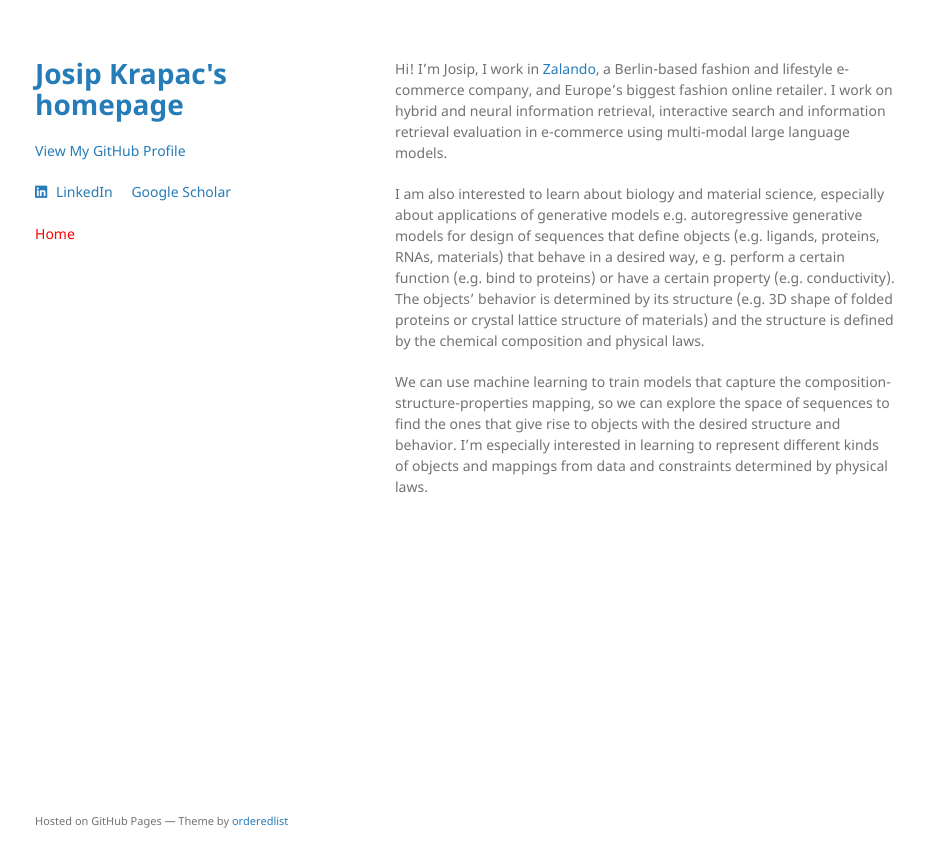
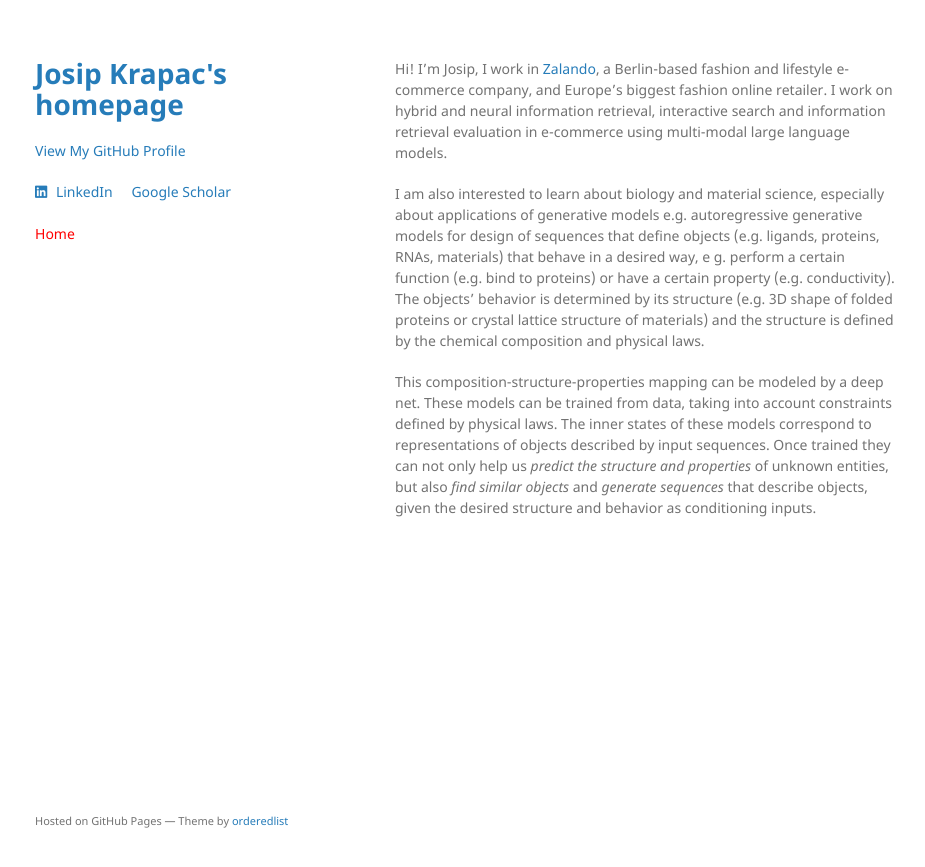
Before and after one commit to josipkrapac/josipkrapac.github.io, a Jekyll site: the page built from index.md, in a window 1280 px wide. Shown: the top 867 px of the page, without its empty margins (175-1100 px from the left). Built offline with Jekyll 4.4.1, drawn with Linux system fonts in a browser that asks for light colours; a style sheet for code colours, icons or effects is not loaded.

Commit message:
Update index.md

```diff
--- a/index.md
+++ b/index.md
@@ -6,4 +6,4 @@ Hi! I'm Josip, I work in [Zalando](http://zalando.com), a Berlin-based fashion a
 
 I am also interested to learn about biology and material science, especially about applications of generative models e.g. autoregressive generative models for design of sequences that define objects (e.g. ligands, proteins, RNAs, materials) that behave in a desired way, e g. perform a certain function (e.g. bind to proteins) or have a certain property (e.g. conductivity). The objects' behavior is determined by its structure (e.g. 3D shape of folded proteins or crystal lattice structure of materials) and the structure is defined by the chemical composition and physical laws.
 
-We can use machine learning to train models that capture the composition-structure-properties mapping, so we can explore the space of sequences to find the ones that give rise to objects with the desired structure and behavior. I'm especially interested in learning to represent different kinds of objects and mappings from data and constraints determined by physical laws.
+This composition-structure-properties mapping can be modeled by a deep net. These models can be trained from data, taking into account constraints defined by physical laws. The inner states of these models correspond to representations of objects described by input sequences. Once trained they can not only help us _predict the structure and properties_ of unknown entities, but also _find similar objects_ and _generate sequences_ that describe objects, given the desired structure and behavior as conditioning inputs.
```
